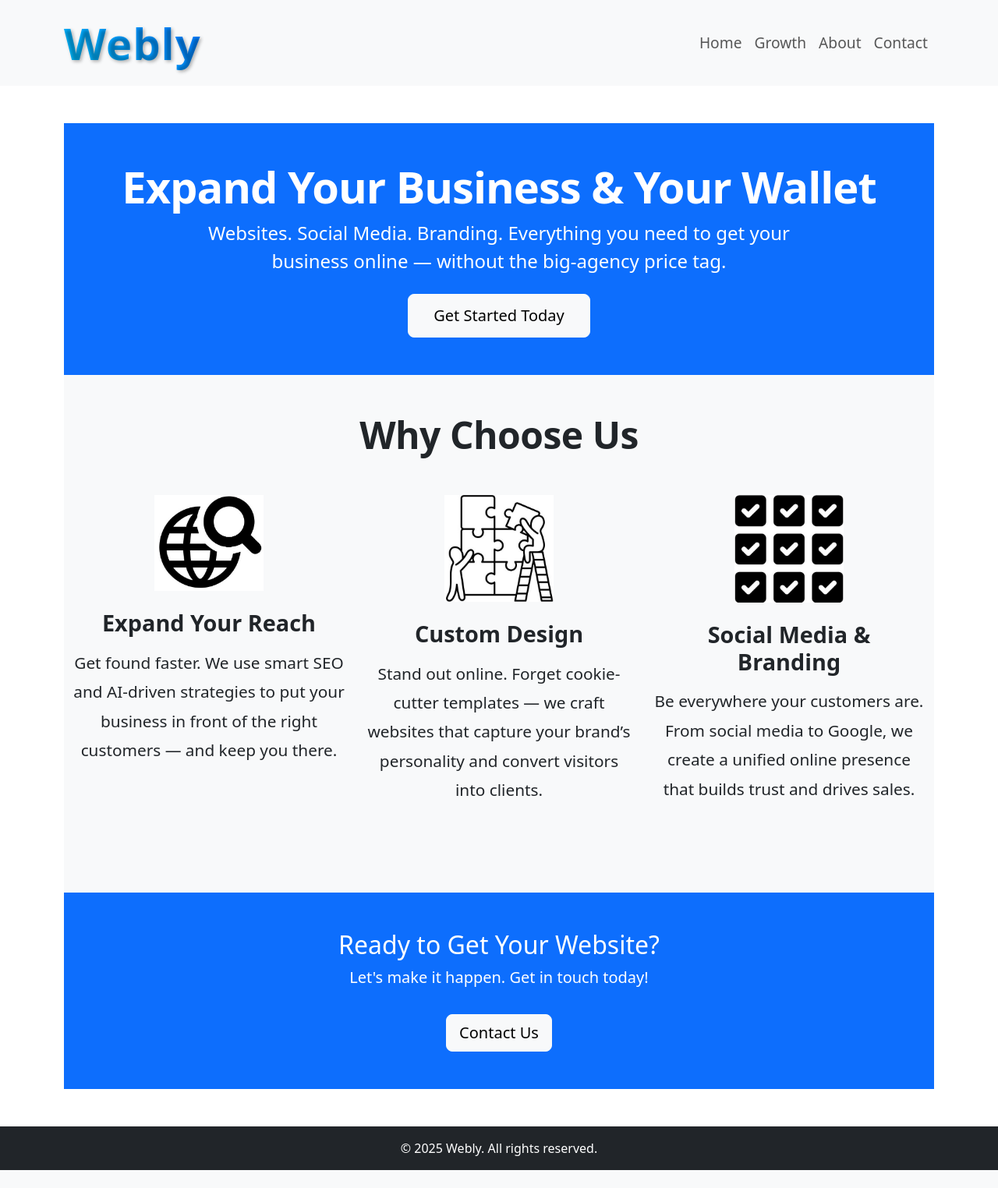
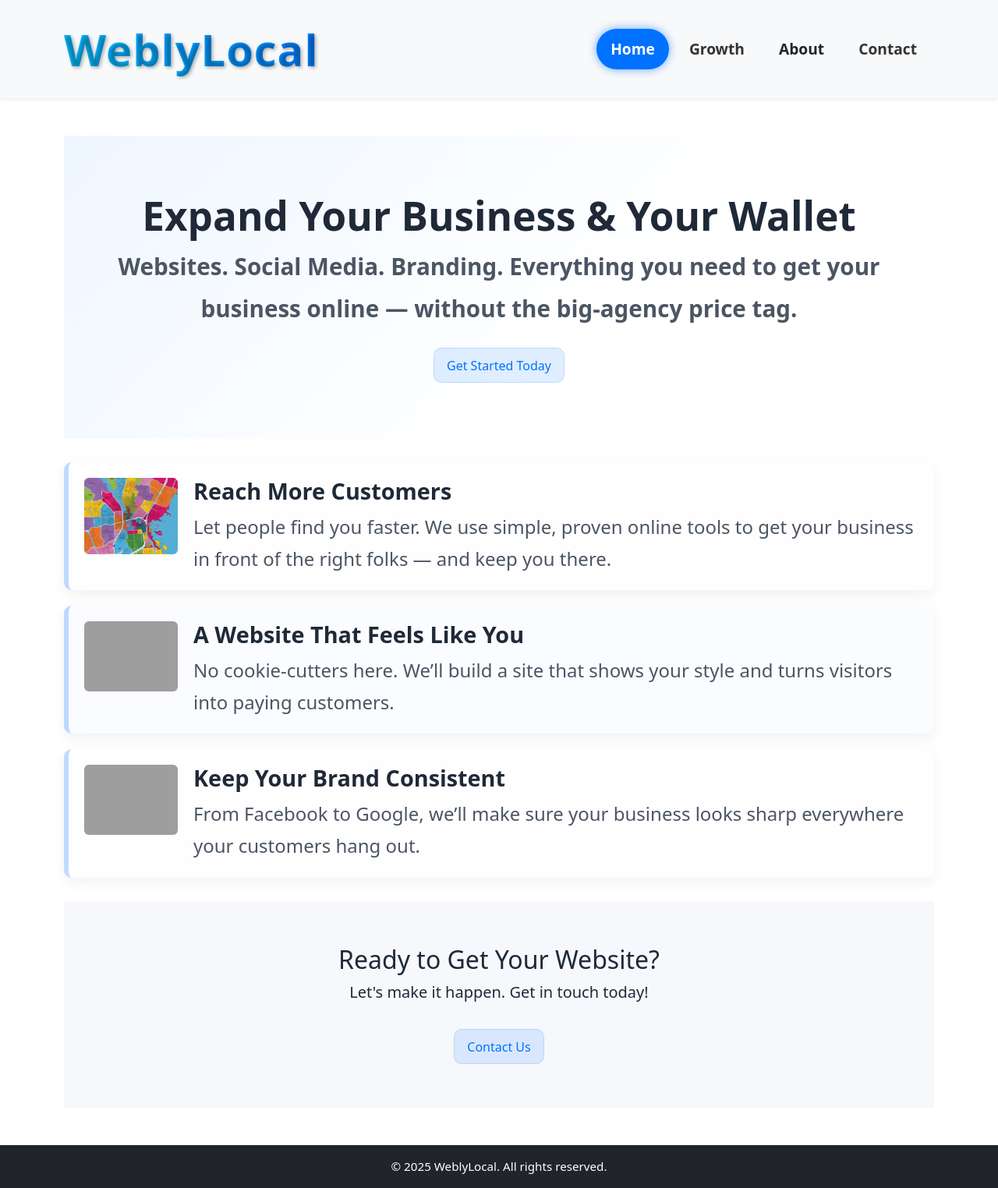
Before and after one commit to bros-before-code/Weblysite, a Django app: page / in a window 1280 px wide. Shown: the whole page at 78% size. Before the commit the page ends 1501 px from the top, so only its background shows below. Run offline with Django 5.2, Linux system fonts and the light colour scheme; grey boxes are pictures that could not be loaded.

Commit message:
updated html pages

```diff
--- a/myportfolio/settings.py
+++ b/myportfolio/settings.py
@@ -117,6 +117,8 @@ USE_TZ = True
 
 STATIC_URL = 'static/'
 
+STATICFILES_DIRS = [BASE_DIR / 'static']
+
 # Default primary key field type
 # https://docs.djangoproject.com/en/5.2/ref/settings/#default-auto-field
 
--- /dev/null
+++ b/website/static/css/styles.css
@@ -0,0 +1,286 @@
+/* =========================================
+   WeblyLocal — Global Styles (Clean)
+   ========================================= */
+
+/* Brand tokens */
+:root {
+  --brand: #0072FF;          /* primary blue */
+  --brand-2: #00C6FF;        /* gradient buddy */
+  --bg: #ffffff;             /* page background (was blue by mistake) */
+  --text: #1f2937;           /* slate-800 */
+  --muted: #4b5563;          /* slate-600 */
+  --soft: #f6f8fb;           /* light section background */
+  --radius: 14px;
+  --shadow-1: 0 6px 18px rgba(0,0,0,.06);
+  --shadow-2: 0 12px 28px rgba(0,0,0,.12);
+  --webly-cyan: #1DCDD4;
+  --webly-blue-dark: #2464F2;
+  --webly-blue: #3498F3;
+  --webly-aqua: #23E3B3;
+  --webly-indigo: #432DF4;
+  --webly-blue-light: #94C1E3;
+}
+
+/* Base */
+html { scroll-behavior: smooth; }
+body {
+  background: var(--bg);
+  color: var(--text);
+  font-family: system-ui, -apple-system, "Segoe UI", Roboto, Inter, "Helvetica Neue", Arial, "Noto Sans", "Apple Color Emoji","Segoe UI Emoji","Segoe UI Symbol", sans-serif;
+  line-height: 1.5;
+  margin-top: 0;
+}
+
+/* Links */
+a { color: var(--brand); text-decoration: none; }
+a:hover { text-decoration: underline; }
+
+/* Sections */
+.section { padding: 56px 0; }
+.section--soft { background: var(--soft); }
+
+/* Utilities */
+.shadow-1 { box-shadow: var(--shadow-1); }
+.shadow-2 { box-shadow: var(--shadow-2); }
+.rounded-xl { border-radius: var(--radius); }
+.bg-gradient-text {
+  background: linear-gradient(45deg, var(--brand-2), var(--brand));
+  -webkit-background-clip: text;
+  -webkit-text-fill-color: transparent;
+}
+
+/* =========================================
+   Navbar – Minimal Monochrome + Accent Glow
+   ========================================= */
+.navbar {
+  box-shadow: 0 2px 12px rgba(0,0,0,.05);
+  padding-top: .5rem;
+  padding-bottom: .5rem;
+}
+.navbar .container { padding-top: 0; padding-bottom: 0; }
+
+.navbar-brand {
+  font-weight: 800;
+  letter-spacing: .5px;
+  text-shadow: 2px 2px 4px rgba(0,0,0,.15);
+}
+
+/* Bigger, clean buttons */
+.navbar .btn {
+  font-size: 1.2rem;
+  font-weight: 600;
+  padding: .6rem 1.4rem;
+  background: transparent;
+  color: #333;
+  border: 2px solid transparent;
+  transition: all .2s ease-in-out;
+}
+.navbar .navbar-nav .nav-item + .nav-item .btn { margin-left: .25rem; }
+
+/* Hover: subtle underline + brand color */
+.navbar .btn:hover {
+  border-bottom: 2px solid var(--brand);
+  border-radius: 0;
+  color: var(--brand);
+  background: transparent;
+}
+
+/* Active page: pill + glow */
+.navbar .btn.active {
+  background: var(--brand);
+  color: #fff !important;
+  border-radius: 50px;
+  box-shadow: 0 0 12px rgba(0,114,255,.6);
+}
+
+/* Kill Bootstrap’s click/focus coloring,
+   keep our active style intact */
+.navbar .btn:focus,
+.navbar .btn:active,
+.navbar .btn:focus:active {
+  background: transparent !important;
+  color: inherit !important;
+  box-shadow: none !important;
+}
+.navbar .btn.active:focus,
+.navbar .btn.active:active {
+  background: var(--brand) !important;
+  color: #fff !important;
+  box-shadow: 0 0 12px rgba(0,114,255,.6) !important;
+}
+
+/* =========================================
+   Hero
+   ========================================= */
+.hero {
+  background: linear-gradient(135deg, #eef6ff 0%, #ffffff 60%);
+  padding: 72px 0;
+  text-align: center;
+}
+.hero h1 {
+  font-size: clamp(2rem, 4vw, 3.25rem);
+  font-weight: 800;
+  margin: 0 0 .5rem;
+}
+.hero p {
+  font-size: clamp(1.85rem, 2.2vw, 1.5rem);
+  font-weight: 600;
+  color: var(--muted);
+  line-height: 1.8;
+  margin: 0;
+}
+
+/* =========================================
+   Growth Cards (Pricing) + Ribbon
+   ========================================= */
+.growth-grid {
+  display: grid;
+  grid-template-columns: repeat(3, 1fr);
+  gap: 24px;
+}
+.growth-card {
+  --bg: #0d6efd; /* fallback */
+  background: var(--bg);
+  color: #fff;
+  border: 0;
+  border-radius: var(--radius);
+  padding: 24px;
+  box-shadow: var(--shadow-2);
+  position: relative;
+  overflow: hidden;
+}
+.growth-minimal  { --bg: #28a745; }   /* green */
+.growth-standard { --bg: #0d6efd; }   /* blue */
+.growth-explosive{ --bg: #dc3545; }   /* red */
+
+.growth-card h3 {
+  font-weight: 800;
+  font-size: clamp(1.6rem, 2.4vw, 2.1rem);
+  margin: 0 0 .25rem 0;
+}
+.growth-card h4 {
+  font-weight: 800;
+  font-size: clamp(1.3rem, 2vw, 1.8rem);
+  margin: 0;
+}
+.growth-card ul {
+  font-size: clamp(1.05rem, 1.6vw, 1.25rem);
+  margin-top: 1rem;
+  padding-left: 1.1rem;
+}
+.growth-card li { margin-bottom: .4rem; }
+
+/* readable strike-through on colored backgrounds */
+.growth-card .text-muted { color: rgba(255,255,255,.85) !important; }
+.growth-card .text-success { color: #fff !important; }
+
+/* corner ribbon */
+.ribbon {
+  position: absolute;
+  top: 12px;
+  right: -44px;
+  transform: rotate(45deg);
+  background: #ffc107;
+  color: #000;
+  padding: 6px 56px;
+  font-weight: 800;
+  letter-spacing: .5px;
+  box-shadow: 0 4px 10px rgba(0,0,0,.15);
+  z-index: 10;
+}
+
+/* If Bootstrap .card markup appears inside */
+.growth-card.card,
+.growth-card .card-body { background: transparent !important; border: 0 !important; }
+
+/* =========================================
+   Why Choose Us — Stacked Notepad Style
+   ========================================= */
+.features-vertical {
+  display: flex;
+  flex-direction: column;
+  gap: 20px;
+  padding: 30px 0;
+}
+.feature-vert {
+  display: flex;
+  align-items: flex-start;
+  gap: 20px;
+  background: #fff;
+  border-radius: 10px;
+  padding: 20px;
+  box-shadow: var(--shadow-1);
+  transition: transform .2s ease, box-shadow .2s ease;
+  border-left: 6px solid rgba(0,114,255,.25);
+}
+.feature-vert:hover {
+  transform: translateY(-2px);
+  box-shadow: 0 10px 28px rgba(0,0,0,.08);
+}
+.feature-vert__img {
+  width: 120px;
+  height: auto;
+  flex-shrink: 0;
+  border-radius: 6px;
+}
+.feature-vert__content { flex: 1; }
+.feature-vert__title {
+  font-size: 1.8rem;
+  font-weight: 800;
+  margin: 0 0 8px;
+  color: var(--text);
+}
+.feature-vert__text {
+  font-size: 1.5rem;
+  line-height: 1.7;
+  color: var(--muted);
+  margin: 0;
+}
+/* subtle alternation */
+.features-vertical .feature-vert:nth-child(odd) { background: #fefefe; }
+.features-vertical .feature-vert:nth-child(even){ background: #fafcff; }
+
+/* =========================================
+   Footer
+   ========================================= */
+footer {
+  background: #0f172a;     /* slate-900 */
+  color: #e5e7eb;          /* slate-200 */
+  font-size: .95rem;
+}
+
+/* =========================================
+   Buttons (generic helpers)
+   ========================================= */
+.btn-primary-soft {
+  background: rgba(0,114,255,.12);
+  color: var(--brand);
+  border: 1px solid rgba(0,114,255,.15);
+  border-radius: 10px;
+  padding: .6rem 1rem;
+  transition: all .2s ease;
+}
+.btn-primary-soft:hover {
+  background: rgba(0,114,255,.18);
+  transform: translateY(-1px);
+}
+
+/* =========================================
+   Responsive
+   ========================================= */
+@media (max-width: 992px) {
+  .growth-grid { grid-template-columns: 1fr 1fr; }
+}
+@media (max-width: 576px) {
+  .growth-grid { grid-template-columns: 1fr; }
+  .feature-vert {
+    flex-direction: column;
+    text-align: left;
+    align-items: flex-start;
+  }
+  .feature-vert__img {
+    width: 100px;
+    margin-bottom: 10px;
+  }
+  .navbar .btn { padding: .5rem .75rem; }
+}
--- a/website/templates/website/base.html
+++ b/website/templates/website/base.html
@@ -1,28 +1,56 @@
+{% load static %}
 <!DOCTYPE html>
 <html lang="en">
 <head>
   <meta charset="UTF-8" />
-    <meta name="viewport" content="width=device-width, initial-scale=1.0" />
+  <meta name="viewport" content="width=device-width, initial-scale=1" />
   <title>{% block title %}WeblyLocal{% endblock %}</title>
-    <link rel="stylesheet" href="https://cdn.jsdelivr.net/npm/bootstrap@5.3.0/dist/css/bootstrap.min.css" />
+
+  <!-- Bootstrap 5 CSS -->
+  <link
+    href="https://cdn.jsdelivr.net/npm/bootstrap@5.3.3/dist/css/bootstrap.min.css"
+    rel="stylesheet"
+    integrity="sha384-QWTKZyjpPEjISv5WaRU9OFeRpok6YctnYmDr5pNlyT2bRjXh0JMhjY6hW+ALEwIH"
+    crossorigin="anonymous"
+  />
+
+  <!-- Your overrides (load after Bootstrap) -->
+  <link rel="stylesheet" href="{% static 'css/styles.css' %}">
 </head>
 <body>
-    <nav class="navbar navbar-expand-lg navbar-light bg-light">
+    <nav class="navbar navbar-expand-lg navbar-light bg-light py-3 shadow-sm">
   <div class="container">
-            <a class="navbar-brand" href="/" style="font-size: 3.5rem; font-weight: bold; background: linear-gradient(45deg, #00C6FF, #0072FF); -webkit-background-clip: text; -webkit-text-fill-color: transparent; letter-spacing: 1px; text-shadow: 2px 2px 4px rgba(0,0,0,0.3);">Webly</a>
+    <a class="navbar-brand" href="/" style="font-size: 3.5rem; font-weight: bold; background: linear-gradient(45deg, #00C6FF, #0072FF); -webkit-background-clip: text; -webkit-text-fill-color: transparent; letter-spacing: 1px; text-shadow: 2px 2px 4px rgba(0,0,0,0.3);">
+      WeblyLocal
+    </a>
     <button class="navbar-toggler" type="button" data-bs-toggle="collapse" data-bs-target="#navbarNav">
       <span class="navbar-toggler-icon"></span>
     </button>
+
     <div class="collapse navbar-collapse" id="navbarNav">
       <ul class="navbar-nav ms-auto" style="font-size: 1.2rem;">
-                    <li class="nav-item"><a class="nav-link" href="{% url 'website:home' %}">Home</a></li>
-                    <li class="nav-item"><a class="nav-link" href="{% url 'website:growth' %}">Growth</a></li>
-                    <li class="nav-item"><a class="nav-link" href="{% url 'website:about' %}">About</a></li>
-                    <li class="nav-item"><a class="nav-link" href="{% url 'website:contact' %}">Contact</a></li>
+        <li class="nav-item">
+  <a class="btn btn-primary rounded-pill mx-1 px-3 {% if request.resolver_match.url_name == 'home' %}active{% endif %}"
+     href="{% url 'website:home' %}">Home</a>
+</li>
+<li class="nav-item">
+  <a class="btn btn-success rounded-pill mx-1 px-3 {% if request.resolver_match.url_name == 'growth' %}active{% endif %}"
+     href="{% url 'website:growth' %}">Growth</a>
+</li>
+<li class="nav-item">
+  <a class="btn btn-warning text-dark rounded-pill mx-1 px-3 {% if request.resolver_match.url_name == 'about' %}active{% endif %}"
+     href="{% url 'website:about' %}">About</a>
+</li>
+<li class="nav-item">
+  <a class="btn btn-danger rounded-pill mx-1 px-3 {% if request.resolver_match.url_name == 'contact' %}active{% endif %}"
+     href="{% url 'website:contact' %}">Contact</a>
+</li>
+
       </ul>
     </div>
   </div>
 </nav>
+
 
     <div class="container my-5">
         {% block content %}
@@ -30,10 +58,15 @@
     </div>
 
     <!-- FOOTER -->
-<footer class="py-3 bg-dark text-white text-center">
-  © 2025 Webly. All rights reserved.
+<footer class="py-3 text-white text-center bg-dark">
+  © 2025 WeblyLocal. All rights reserved.
 </footer>
 
-    <script src="https://cdn.jsdelivr.net/npm/bootstrap@5.3.0/dist/js/bootstrap.bundle.min.js"></script>
+  <!-- Bootstrap JS bundle -->
+  <script
+    src="https://cdn.jsdelivr.net/npm/bootstrap@5.3.3/dist/js/bootstrap.bundle.min.js"
+    integrity="sha384-YvpcrYf0tY3lHB60NNkmXc5s9fDVZLESaAA55NDzOxhy9GkcIdslK1eN7N6jIeHz"
+    crossorigin="anonymous"
+  ></script>
 </body>
 </html>
--- a/website/templates/website/home.html
+++ b/website/templates/website/home.html
@@ -1,68 +1,57 @@
 {% extends "website/base.html" %}
-
 {% load static %}
 
-{% block title %}Home - My Portfolio{% endblock %}
+{% block title %}Home - WeblyLocal{% endblock %}
 
 {% block content %}
 <!-- HERO -->
-<section class="text-center py-5 bg-primary text-white">
+<section class="hero section text-center">
   <div class="container">
-    <h1 style="font-size: 3.5rem; font-weight: 800; letter-spacing: -1px;">
-      Expand Your Business & Your Wallet
-    </h1>
-    <p style="font-size: 1.5rem; max-width: 750px; margin: 0 auto;">
-      Websites. Social Media. Branding. Everything you need to get your business online — without the big-agency price tag.
-    </p>
-    <a href="/growth" class="btn btn-light btn-lg mt-4" style="font-size: 1.25rem; padding: 0.75rem 2rem;">
-      Get Started Today
-    </a>
+    <h1>Expand Your Business & Your Wallet</h1>
+    <p>Websites. Social Media. Branding. Everything you need to get your business online — without the big-agency price tag.</p>
+    <a href="{% url 'website:growth' %}" class="btn-primary-soft mt-4 d-inline-block">Get Started Today</a>
   </div>
 </section>
 
-<!-- FEATURES -->
-<section class="py-5 bg-light">
-  <div class="container">
-    <h2 class="text-center mb-5" style="font-size: 3rem; font-weight: 900; letter-spacing: -0.5px;">
-      Why Choose Us
-    </h2>
-    <div class="row text-center">
+<!-- FEATURES (stacked notepad style) -->
+<section class="section features-vertical">
+  <div class="feature-vert">
+    <img src="{% static 'website/images/home-1.png' %}" alt="Reach More Customers" class="feature-vert__img">
+    <div class="feature-vert__content">
+      <h4 class="feature-vert__title">Reach More Customers</h4>
+      <p class="feature-vert__text">
+        Let people find you faster. We use simple, proven online tools to get your business in front of the right folks — and keep you there.
+      </p>
+    </div>
+  </div>
 
-      <div class="col-md-4 mb-5">
-        <img src="{% static 'website/images/expand.jpg' %}" alt="Expand Your Reach" class="mb-4" style="max-width:140px;">
-        <h4 style="font-size: 1.8rem; font-weight: 800; margin-bottom: 15px;">Expand Your Reach</h4>
-        <p style="font-size: 1.3rem; line-height: 1.8;">
-          Get found faster. We use smart SEO and AI-driven strategies to put your business in front of the right customers — and keep you there.
-        </p>
-      </div>
+  <div class="feature-vert">
+    <img src="{% static 'website/images/custom.jpg' %}" alt="A Website That Feels Like You" class="feature-vert__img">
+    <div class="feature-vert__content">
+      <h4 class="feature-vert__title">A Website That Feels Like You</h4>
+      <p class="feature-vert__text">
+        No cookie-cutters here. We’ll build a site that shows your style and turns visitors into paying customers.
+      </p>
+    </div>
+  </div>
 
-      <div class="col-md-4 mb-5">
-        <img src="{% static 'website/images/custom.jpg' %}" alt="Custom Design" class="mb-4" style="max-width:140px;">
-        <h4 style="font-size: 1.8rem; font-weight: 800; margin-bottom: 15px;">Custom Design</h4>
-        <p style="font-size: 1.3rem; line-height: 1.8;">
-          Stand out online. Forget cookie-cutter templates — we craft websites that capture your brand’s personality and convert visitors into clients.
-        </p>
-      </div>
-
-      <div class="col-md-4 mb-5">
-        <img src="{% static 'website/images/allinone.jpg' %}" alt="Social Media & Branding" class="mb-4" style="max-width:140px;">
-        <h4 style="font-size: 1.8rem; font-weight: 800; margin-bottom: 15px;">Social Media & Branding</h4>
-        <p style="font-size: 1.3rem; line-height: 1.8;">
-          Be everywhere your customers are. From social media to Google, we create a unified online presence that builds trust and drives sales.
-        </p>
-      </div>
-
+  <div class="feature-vert">
+    <img src="{% static 'website/images/allinone.jpg' %}" alt="Keep Your Brand Consistent" class="feature-vert__img">
+    <div class="feature-vert__content">
+      <h4 class="feature-vert__title">Keep Your Brand Consistent</h4>
+      <p class="feature-vert__text">
+        From Facebook to Google, we’ll make sure your business looks sharp everywhere your customers hang out.
+      </p>
     </div>
   </div>
 </section>
 
-<section class="py-5 bg-primary text-white text-center">
+<!-- CTA -->
+<section class="section section--soft text-center">
   <div class="container">
-    <h2>Ready to Get Your Website?</h2>
+    <h2 class="mb-2">Ready to Get Your Website?</h2>
     <p class="lead">Let's make it happen. Get in touch today!</p>
-    <a href="/contact" class="btn btn-light btn-lg mt-3">Contact Us</a>
+    <a href="{% url 'website:contact' %}" class="btn-primary-soft mt-3 d-inline-block">Contact Us</a>
   </div>
 </section>
-
-
 {% endblock %}
```
Also changed, not shown: website/templates/website/about.html (+26 -19 lines), website/templates/website/contact.html (+38 -21 lines), website/templates/website/growth.html (+29 -32 lines), db.sqlite3, website/static/website/images/Test01.jpg (deleted), website/static/website/images/allinone.jpg (deleted), website/static/website/images/custom.jpg (deleted), website/static/website/images/expand.jpg (deleted), website/static/website/images/home-1.png (added). Lines whose indentation alone changed are shown as unchanged.
